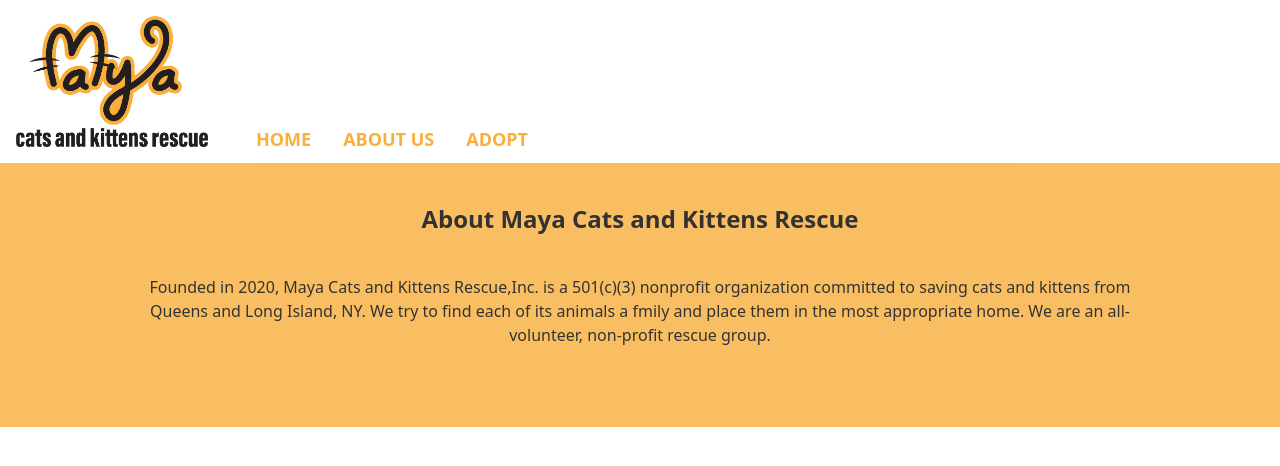
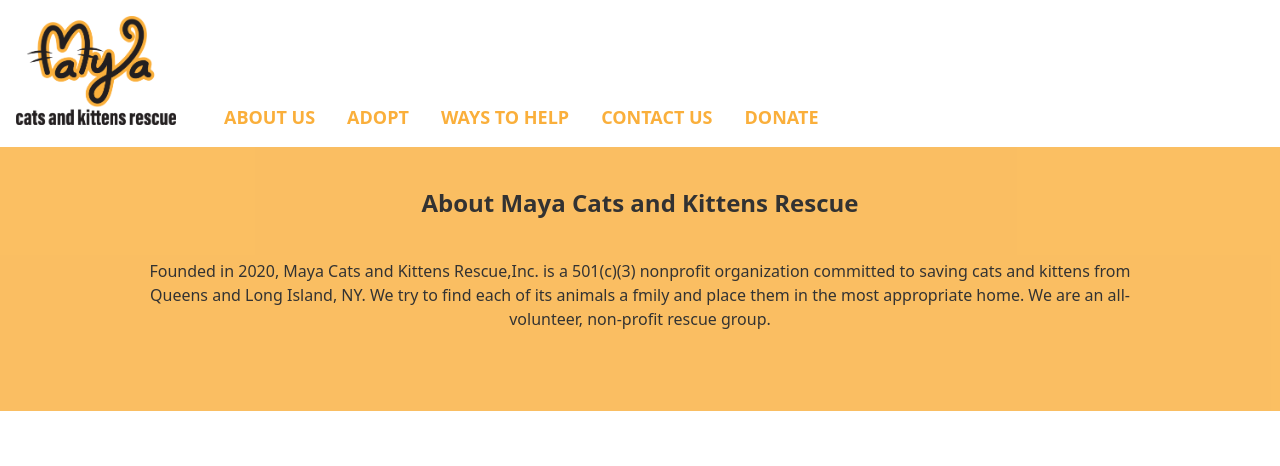
Before and after one commit to minha619/maya-cat-rescue, a React (Create React App) app: page /about in a window 1280 px wide. Shown: the top 466 px of the page. Built offline with nearby package versions, Linux system fonts and the light colour scheme.

Commit message:
nav update

```diff
--- a/src/components/About/index.js
+++ b/src/components/About/index.js
@@ -2,7 +2,7 @@
 
     return (
         <section >
-            <div className="px-4 py-10 bg-[#FAAF3B] opacity-80 text-center font-sans">
+            <div className="px-4 py-10 bg-bgyellow opacity-80 text-center font-sans">
                 <h1 className="font-bold text-2xl"> About Maya Cats and Kittens Rescue </h1>
                 <p className="px-32 py-10">
                     Founded in 2020, Maya Cats and Kittens Rescue,Inc. is a 501(c)(3) nonprofit organization
--- a/src/components/Nav/index.js
+++ b/src/components/Nav/index.js
@@ -1,25 +1,41 @@
 import { Link } from "react-router-dom";
 
 function Nav() {
+
     return (
         <header>
             <nav>
                 <div className="flex flex-row">
                     <div className="px-4 py-4">
-                        <img className="w-48" src={require(`../../assets/img/maya-logo.png`)} alt="logo" />
+                        <button>
+                            <Link to='home/'> <img className="w-40" src={require(`../../assets/img/maya-logo.png`)} alt="logo" /> </Link>
+                        </button>
                     </div>
-                    <div className="text-[#FAAF3B] px-4 flex items-end">
-                        <ul className="flex flex-row text-lg font-sans font-bold" >
-                            <li className="px-4 py-2.5"> <Link to='home/'> HOME </Link> </li>
-                            <li className="px-4 py-2.5"> <Link to='about/'> ABOUT US </Link> </li>
-                            <li className="px-4 py-2.5"> <Link to='about/'> ADOPT </Link> </li>
-                        </ul>
+                    <div className="text-bgyellow px-4 flex items-end">
+                        <div className="flex flex-row text-lg font-sans font-bold " >
+                            <button className="px-4 py-4 hover:bg-bgyellow hover:text-white"> <Link to='about/'>  ABOUT US  </Link> </button>
+                            <button className="px-4 py-4 hover:bg-bgyellow"> <Link to='about/'> ADOPT  </Link> </button>
+                            <button className="px-4 py-4 hover:bg-bgyellow"> <Link to='help/'> WAYS TO HELP </Link> </button>
+                            <button className="px-4 py-4 hover:bg-bgyellow"> <Link to='contat/'> CONTACT US </Link> </button>
+                            <button className="px-4 py-4 hover:bg-bgyellow"> <Link to='donate/'> DONATE  </Link> </button>
+                        </div>
                     </div>
                 </div>
             </nav>
-        </header>
-
+        </header >
     );
 }
 
 export default Nav;
+
+
+/* <ul className="flex flex-row text-lg font-sans font-bold " >
+    <li className="px-4 py-2.5"> <Link to='home/'> <button> HOME </button> </Link> </li>
+    <li className="px-4 py-2.5"> <Link to='about/'> <button className="bg-sky-500 hover:sky-500"> ABOUT US </button>  </Link> </li>
+    <li className="px-4 py-2.5"> <Link to='about/'> <button> ADOPT </button> </Link> </li>
+    <li className="px-4 py-2.5"> <Link to='help/'> <button> WAYS TO HELP </button> </Link> </li>
+    <li className="px-4 py-2.5"> <Link to='contat/'> <button> CONTACT US </button> </Link> </li>
+    <li className="px-4 py-2.5"> <Link to='donate/'> <button> DONATE </button> </Link> </li>
+</ul> */
+
+// <button className="px-4 py-2.5 hover:bg-bgyellow hover:text-white"> <Link to='home/'> HOME </Link> </button>
--- a/tailwind.config.js
+++ b/tailwind.config.js
@@ -2,6 +2,9 @@
 module.exports = {
   content: ["./src/**/*.{html,js}"],
   theme: {
+    colors: {
+      'bgyellow': '#FAAF3B'
+    },
     extend: {},
   },
   plugins: [],
```
